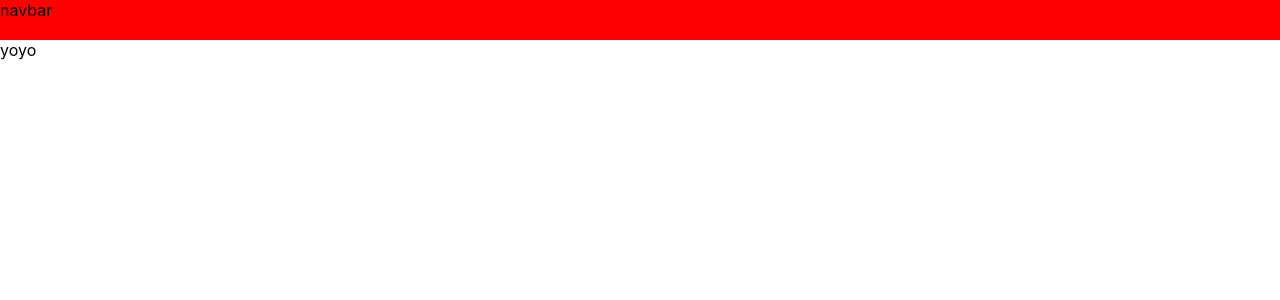
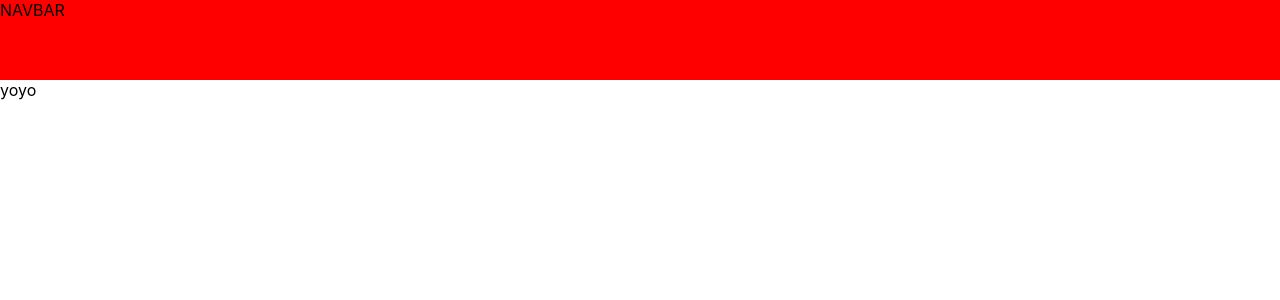
Before and after one commit to bateso88/my-website, a Next.js app: page / in a window 1280 px wide. Shown: the top 300 px of the page. Built offline with nearby package versions, Linux system fonts and the light colour scheme.

Commit message:
Add basic navbar

```diff
--- a/package.json
+++ b/package.json
@@ -12,6 +12,8 @@
     "next": "11.1.2",
     "react": "17.0.2",
     "react-dom": "17.0.2",
+    "react-icons": "^4.2.0",
+    "react-scroll": "^1.8.4",
     "styled-components": "^5.3.1"
   },
   "devDependencies": {
--- a/src/components/Navbar/Navbar.tsx
+++ b/src/components/Navbar/Navbar.tsx
@@ -1,11 +1,110 @@
-import { NavbarContainer } from "./styles";
+import { NavbarTemplate } from "./styles";
 
 const Navbar = () => {
-  return (
-    <NavbarContainer>
-      <p>navbar</p>
-    </NavbarContainer>
-  );
+  return <NavbarTemplate>NAVBAR</NavbarTemplate>;
 };
 
 export default Navbar;
+
+// import{ useState, useEffect } from "react";
+// import { FaBars } from "react-icons/fa";
+// import { IconContext } from "react-icons/lib";
+// import { animateScroll as scroll } from "react-scroll";
+// import {
+//   Nav,
+//   NavbarContainer,
+//   NavLogo,
+//   MobileIcon,
+//   NavMenu,
+//   NavItem,
+//   NavLinks,
+// } from "./styles";
+
+// const Navbar = ({ toggle }) => {
+//   const [scrollNav, setScrollNav] = useState(false);
+
+//   const changeNav = () => {
+//     if (window.scrollY >= 80) {
+//       setScrollNav(true);
+//     } else {
+//       setScrollNav(false);
+//     }
+//   };
+
+//   useEffect(() => {
+//     window.addEventListener("scroll", changeNav);
+//   }, []);
+
+//   const toggleHome = () => {
+//     scroll.scrollToTop();
+//   };
+
+//   return (
+//     <>
+//       <IconContext.Provider value={{ color: "#000" }}>
+//         <Nav scrollNav={scrollNav}>
+//           <NavbarContainer>
+//             <NavLogo to="/" onClick={toggleHome}>
+//               Home
+//             </NavLogo>
+//             <MobileIcon onClick={toggle}>
+//               <FaBars />
+//             </MobileIcon>
+//             <NavMenu>
+//               <NavItem>
+//                 <NavLinks
+//                   to="about"
+//                   smooth={true}
+//                   duration={500}
+//                   spy={true}
+//                   exact="true"
+//                   offset={-80}
+//                 >
+//                   About
+//                 </NavLinks>
+//               </NavItem>
+//               <NavItem>
+//                 <NavLinks
+//                   to="appetite"
+//                   smooth={true}
+//                   duration={500}
+//                   spy={true}
+//                   exact="true"
+//                   offset={-80}
+//                 >
+//                   Projects
+//                 </NavLinks>
+//               </NavItem>
+//               <NavItem>
+//                 <NavLinks
+//                   to="products"
+//                   smooth={true}
+//                   duration={500}
+//                   spy={true}
+//                   exact="true"
+//                   offset={-80}
+//                 >
+//                   Travel
+//                 </NavLinks>
+//               </NavItem>
+//               <NavItem>
+//                 <NavLinks
+//                   to="team"
+//                   smooth={true}
+//                   duration={500}
+//                   spy={true}
+//                   exact="true"
+//                   offset={-80}
+//                 >
+//                   Music
+//                 </NavLinks>
+//               </NavItem>
+//             </NavMenu>
+//           </NavbarContainer>
+//         </Nav>
+//       </IconContext.Provider>
+//     </>
+//   );
+// };
+
+// export default Navbar;
--- a/src/components/Navbar/styles.ts
+++ b/src/components/Navbar/styles.ts
@@ -1,10 +1,103 @@
 import styled from "styled-components";
+// import { Link as LinkS } from "react-scroll";
 
-export const NavbarContainer = styled.div`
-  top: 0;
-  height: 2.5rem;
-  width: 100%;
-  background-color: red;
-  position: sticky;
-  z-index: 999;
+export const NavbarTemplate = styled.div`
+  background: red;
+  height: 5rem;
 `;
+
+// export const Nav = styled.nav`
+//   background: "#000";
+//   height: 80px;
+//   margin-top: -80px;
+//   display: flex;
+//   justify-content: center;
+//   align-items: center;
+//   font-size: 1rem;
+//   position: sticky;
+//   top: 0;
+//   z-index: 10;
+//   transition: 0.4s all ease;
+
+//   @media screen and (max-width: 960px) {
+//     transition: 0.8s all ease;
+//   }
+// `;
+
+// export const NavbarContainer = styled.nav`
+//   display: flex;
+//   justify-content: space-between;
+//   height: 80px;
+//   z-index: 1;
+//   width: 100%;
+//   padding: 0 24px;
+//   max-width: 1100px;
+// `;
+
+// export const NavLogo = styled(LinkS)`
+//   color: #000;
+//   justify-self: flex-start;
+//   cursor: pointer;
+//   font-size: 1.5rem;
+//   display: flex;
+//   align-items: center;
+//   margin-left: 24px;
+//   font-weight: bold;
+//   text-decoration: none;
+
+//   &:hover {
+//     transform: scale(1.02);
+//     transition: all 0.2s ease-in-out;
+//     cursor: pointer;
+//   }
+// `;
+
+// export const MobileIcon = styled.div`
+//   display: none;
+
+//   @media screen and (max-width: 768px) {
+//     display: block;
+//     position: absolute;
+//     top: 0;
+//     right: 0;
+//     transform: translate(-100%, 60%);
+//     font-size: 1.8rem;
+//     cursor: pointer;
+//     color: #000;
+//   }
+// `;
+
+// export const NavMenu = styled.ul`
+//   display: flex;
+//   align-items: center;
+//   list-style: none;
+//   text-align: center;
+//   margin-right: 22px;
+
+//   @media screen and (max-width: 768px) {
+//     display: none;
+//   }
+// `;
+
+// export const NavItem = styled.li`
+//   height: 80px;
+// `;
+
+// export const NavLinks = styled(LinkS)`
+//   color: #000;
+//   display: flex;
+//   align-items: center;
+//   text-decoration: none;
+//   padding: 0 1rem;
+//   height: 100%;
+//   cursor: pointer;
+
+//   &:hover {
+//     color: #64849b;
+//     transition: 0ms.2s ease-in-out;
+//   }
+
+//   &.active {
+//     border-bottom: 3px solid #eca400;
+//   }
+// `;
--- a/src/pages/index.tsx
+++ b/src/pages/index.tsx
@@ -7,6 +7,6 @@ const Home = () => {
       <p>yoyo</p>
     </div>
   );
-}
+};
 
-export default Home
+export default Home;
--- a/src/pages/projects/index.tsx
+++ b/src/pages/projects/index.tsx
@@ -1,10 +1,12 @@
 import Navbar from "@Components/Navbar";
 
 const Projects = () => {
+
   return (
     <>
-      <Navbar />
+      <Navbar/>
       <p>HI!</p>
+      <div id="about"></div>
     </>
   );
 };
```
Also changed, not shown: 1 other file (tests, documents, lock files or other folders).
